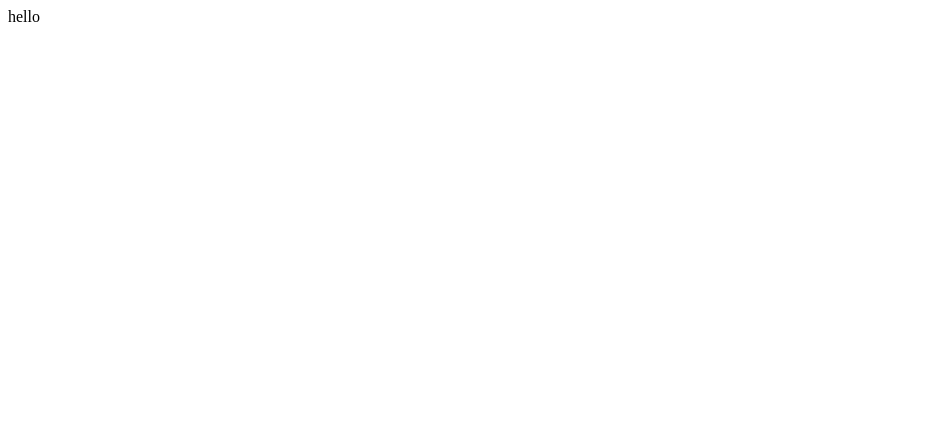
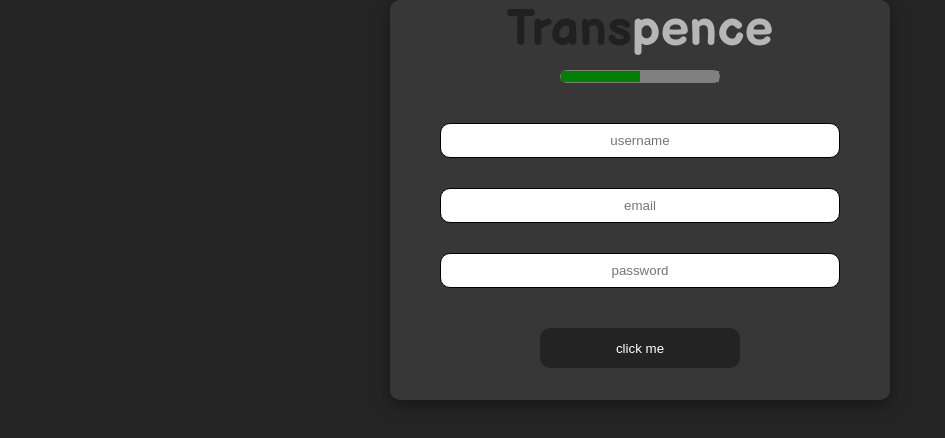
Before and after one commit to Kirito2780/Transpence, a React (Vite) app: page / in a window 1280 px wide. Shown: the top 438 px of the page, without its empty margins (0-945 px from the left). Built offline with nearby package versions, Linux system fonts and the light colour scheme.

Commit message:
half of register form

```diff
--- /dev/null
+++ b/General.css
@@ -0,0 +1,13 @@
+* {
+    margin: 0;
+    padding: 0;
+    box-sizing: border-box;
+}
+
+html,body{
+    min-height: 100vh;
+    margin: 0;
+    padding: 0;
+    font-family: 'Balsamiq Sans', sans-serif;
+
+}
--- a/index.html
+++ b/index.html
@@ -3,8 +3,13 @@
   <head>
     <meta charset="UTF-8" />
     <link rel="icon" type="image/svg+xml" href="/vite.svg" />
-    <meta name="viewport" content="width=device-width, initial-scale=1.0" />
+      <link rel="stylesheet" href="General.css">
+      <link rel="preconnect" href="https://fonts.googleapis.com">
+      <link rel="preconnect" href="https://fonts.gstatic.com" crossorigin>
+      <link href="https://fonts.googleapis.com/css2?family=Balsamiq+Sans:ital,wght@0,400;0,700;1,400;1,700&display=swap" rel="stylesheet">
+      <meta name="viewport" content="width=device-width, initial-scale=1.0" />
     <title>transpence</title>
+
   </head>
   <body>
     <div id="root"></div>
--- a/package.json
+++ b/package.json
@@ -12,7 +12,8 @@
   "dependencies": {
     "framer-motion": "^12.23.22",
     "react": "^19.1.1",
-    "react-dom": "^19.1.1"
+    "react-dom": "^19.1.1",
+    "react-hook-form": "^7.64.0"
   },
   "devDependencies": {
     "@eslint/js": "^9.36.0",
--- a/src/App.tsx
+++ /dev/null
@@ -1,10 +0,0 @@
-
-
-function App() {
-
-  return (
-      <div>hello</div>
-  )
-}
-
-export default App
--- /dev/null
+++ b/src/App/App.css
@@ -0,0 +1,4 @@
+.App{
+    background-color: #242424;
+    min-height: 100vh;
+}
--- /dev/null
+++ b/src/App/App.tsx
@@ -0,0 +1,12 @@
+import LogInPage from "../Pages/Log In Page/LogInPage.tsx";
+import "./App.css";
+
+function App() {
+  return (
+    <main className="App">
+      <LogInPage />
+    </main>
+  );
+}
+
+export default App;
--- /dev/null
+++ b/src/Pages/Log In Page/LogInPage.css
@@ -0,0 +1,108 @@
+.registerForm{
+    border-radius: 10px;
+    box-shadow: 0 4px 8px 0 rgba(0, 0, 0, 0.2), 0 6px 20px 0 rgba(0, 0, 0, 0.19);
+    width: 500px;
+    height: 400px;
+    margin: 0 auto;
+    background-color: #373737;
+    overflow: hidden;
+    position: relative;
+}
+.LogInSVG{
+    align-self: center;
+    padding-top: 10px;
+}
+.LogInTitle{
+    font-weight: 600;
+    font-size: 50px;
+    font-family: "Balsamiq Sans", sans-serif;
+    text-align: center;
+    color: #b6b6b6;
+}
+.LogInTitleFirst{
+    color: #202020;
+}
+.LogInProgressWrapper{
+ width: 100%;
+    margin-top: 10px;
+    display: flex;
+    justify-content: center;
+}
+.LogInProgress{
+    background-color: #404040;
+    border: 1px solid gray;
+    border-radius: 10px;
+    height: 13px;
+    transition: width 0.5s ease;
+}
+.LogInProgress::-moz-progress-bar{
+    background-color: #232323;
+    border-radius: 5px;
+
+}
+
+.LogInInput{
+    border-radius: 10px;
+    width: 80%;
+    height: 35px;
+    padding: 0;
+    border: 1px solid black;
+}
+.LogInInput:focus{
+    outline: 1px solid white;
+}
+
+.LogInInput::placeholder{
+    text-align: center;
+}
+.LogInInputs{
+    margin-top: 40px;
+    display: flex;
+    flex-direction: column;
+    align-items: center;
+    gap: 30px;
+}
+.LogInButtonFirst{
+    width: 200px;
+    height: 40px;
+    background-color: #232323;
+    border: none;
+    border-radius: 10px;
+    color: white;
+
+}
+.LogInButtonBack{
+
+}
+.LogInButtonFirstWrapper{
+    margin-top: 40px;
+    width: 100%;
+    display: flex;
+    justify-content: center;
+}
+.LogInMotion{
+    position: absolute;
+    width: 100%;
+}
+.fileUploader{
+    display: flex;
+    width: 100%;
+    height: 250px;
+    justify-content: center;
+}
+.customFileUpload {
+    width: 80%;
+    display: inline-block;
+    padding: 6px 12px;
+    cursor: pointer;
+    background-color: gray;
+    border-radius: 4px;
+
+}
+
+.customFileUpload:hover {
+    background-color: darkgray;
+}
+input[type="file"] {
+    display: none;
+}
--- a/src/Pages/Log In Page/LogInPage.tsx
+++ b/src/Pages/Log In Page/LogInPage.tsx
@@ -0,0 +1,95 @@
+import { useForm } from "react-hook-form";
+import { motion, AnimatePresence } from "framer-motion";
+import "./LogInPage.css";
+import { useState } from "react";
+
+const LogInPage = () => {
+  const { reset, handleSubmit } = useForm();
+  const [progress, setProgress] = useState<number>(50);
+  const [step, setStep] = useState<number>(0);
+  const [stepDirection, setStepDirection] = useState<number>(1);
+
+  const onRegister = () => {
+    reset();
+  };
+  const nextForm = () => {
+    setStepDirection(1);
+    setStep(1);
+    setProgress(100);
+  };
+  const backForm = () => {
+    setStepDirection(-1);
+    setStep(0);
+    setProgress(50);
+  };
+
+  const variants = {
+    enter: (direction: number) => ({
+      x: direction > 0 ? 300 : -300,
+      opacity: 0,
+    }),
+    center: { x: 0, opacity: 1 },
+    exit: (direction: number) => ({
+      x: direction < 0 ? 300 : -300,
+      opacity: 0,
+    }),
+  };
+
+  const formSteps = [
+    <>
+      <div className={"LogInInputs"}>
+        <input type="text" className={"LogInInput"} placeholder={"username"} />
+        <input type="text" className={"LogInInput"} placeholder={"email"} />
+        <input type="text" className={"LogInInput"} placeholder={"password"} />
+      </div>
+      <div className={"LogInButtonFirstWrapper"}>
+        <button onClick={nextForm} className={"LogInButtonFirst"}>
+          click me
+        </button>
+      </div>
+    </>,
+    <div>
+      <button onClick={backForm} className={"LogInButtonBack"}>
+        back
+      </button>
+      <div className={"fileUploader"}>
+        <label className={"customFileUpload"} htmlFor={"fileUpload"}>
+          Choose file
+        </label>
+        <input type="file" id={"fileUpload"} />
+      </div>
+    </div>,
+  ];
+
+  return (
+    <form onSubmit={handleSubmit(onRegister)} className={"registerForm"}>
+      <h1 className={"LogInTitle"}>
+        <span className={"LogInTitleFirst"}>Trans</span>
+        <span className={"LogInTitleSecond"}>pence</span>
+      </h1>
+      <div className={"LogInProgressWrapper"}>
+        <progress
+          value={progress}
+          max={100}
+          className={"LogInProgress"}
+        ></progress>
+      </div>
+      <AnimatePresence>
+        <motion.div
+          className={"LogInMotion"}
+          variants={variants}
+          custom={stepDirection}
+          key={step}
+          initial="enter"
+          animate="center"
+          exit="exit"
+          transition={{ duration: 0.5 }}
+        >
+          {formSteps[step]}
+        </motion.div>
+      </AnimatePresence>
+    </form>
+  );
+};
+
+export default LogInPage;
```
Also changed, not shown: src/main.tsx (+5 -5 lines), src/SVGS/gps-fixed-svgrepo-com.svg (added), 1 other file (tests, documents, lock files or other folders).
